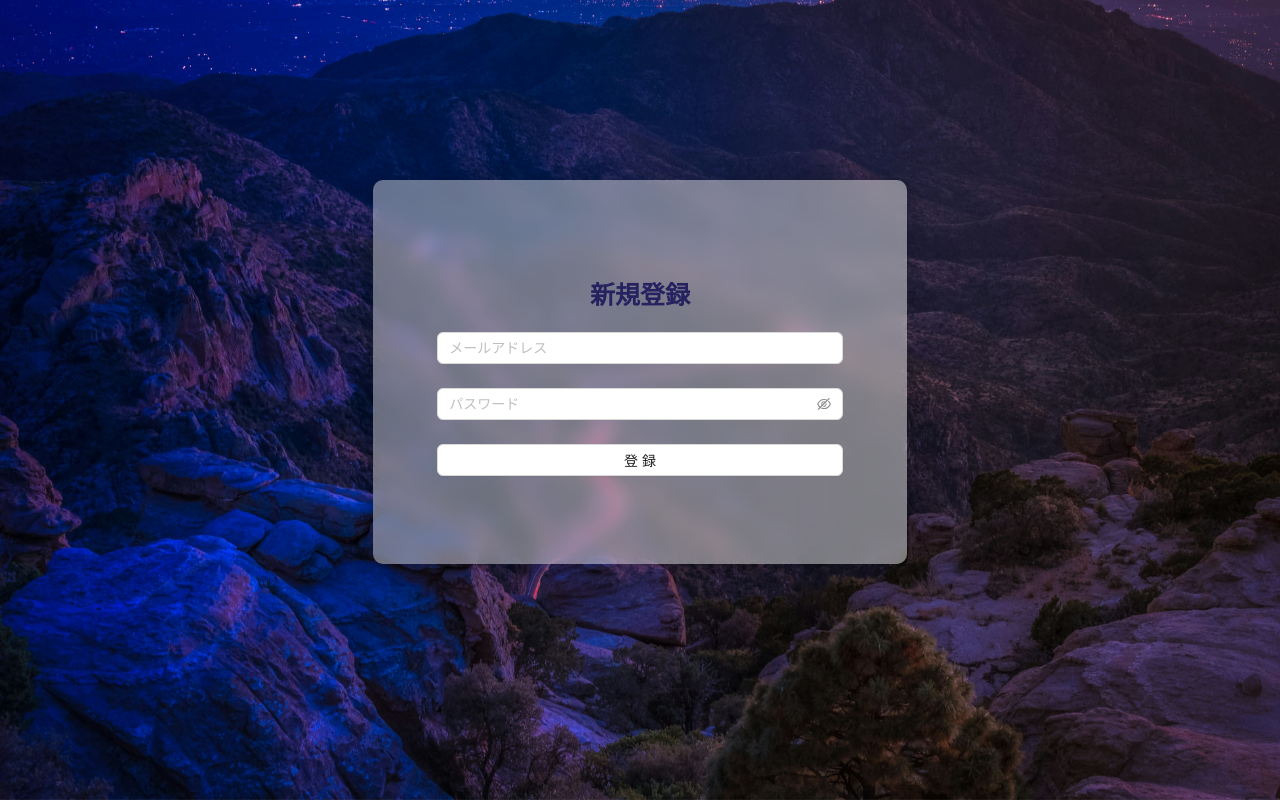
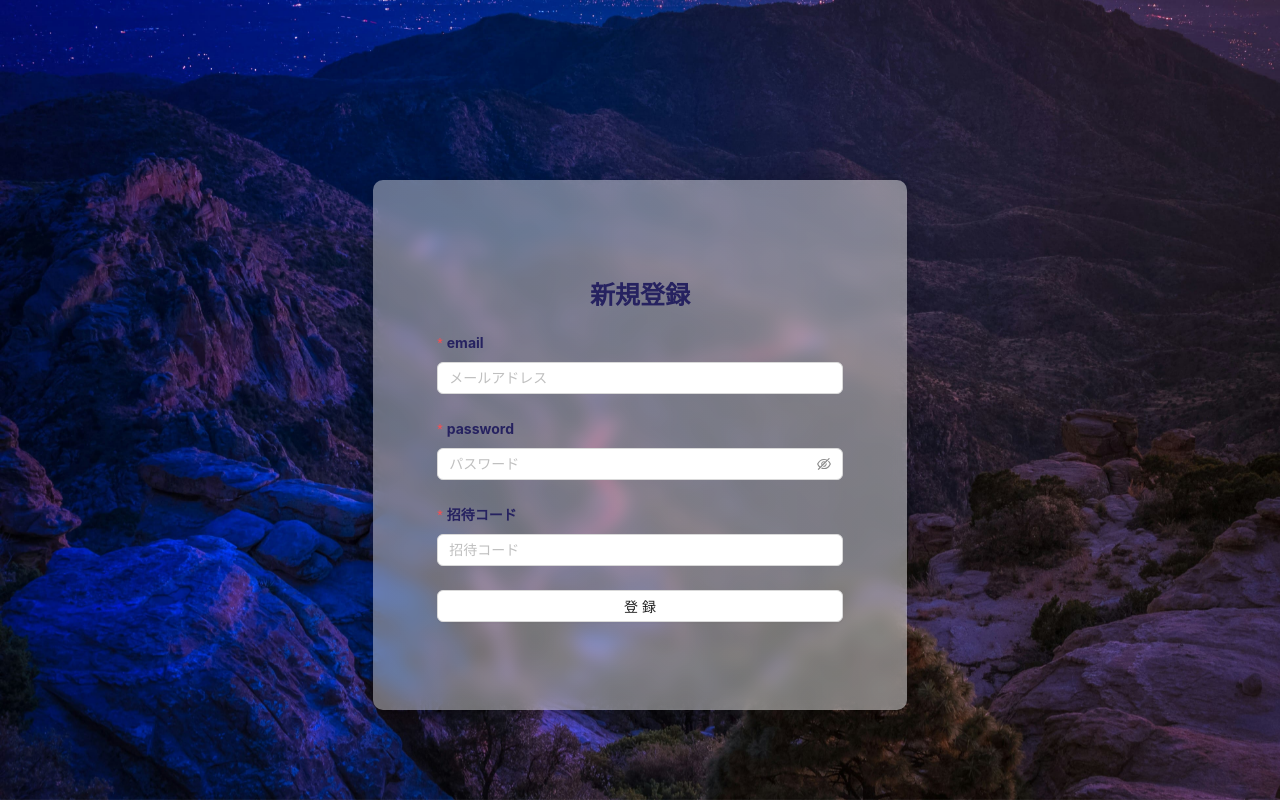
Before and after one commit to kuri382/fund-admin, a Next.js app in the folder frontend/: page /signup in a window 1280 px wide. Built offline with nearby package versions, Linux system fonts and the light colour scheme; no server answers.

Commit message:
:wrench: (frontend) updated invitation

```diff
--- a/frontend/src/app/signup/page.tsx
+++ b/frontend/src/app/signup/page.tsx
@@ -1,7 +1,7 @@
+import styles from '@/components/top/Top.module.css';
 import React from 'react';
 import { Col, Row } from 'antd';
 
-import styles from '@/components/top/Top.module.css';
 import SignUpForm from '@/components/auth/SignUpForm';
 
 const background: React.CSSProperties = {
--- a/frontend/src/components/auth/SignUpForm.tsx
+++ b/frontend/src/components/auth/SignUpForm.tsx
@@ -1,26 +1,29 @@
 "use client"
 import React, { useState } from 'react';
 import { Form, Input, Button } from 'antd';
-import { createUserWithEmailAndPassword } from 'firebase/auth';
+import { createUserWithEmailAndPassword, deleteUser } from 'firebase/auth';
 import { useRouter } from 'next/navigation';
+import axios from 'axios';
+
 import { auth } from '@/services/firebase';
+import { apiUrlPostAuthInvitationCheck } from "@/utils/api";
 
 interface SignUpFormValues {
   email: string;
   password: string;
+  invitationCode: string;
 }
 
-// Firebase Authエラーコード => 日本語メッセージのマッピング
 const getAuthErrorMessage = (code: string): string => {
   switch (code) {
     case 'auth/email-already-in-use':
-      return 'このメールアドレスは既に使われています。';
+      return 'このメールアドレスは既に使われています';
     case 'auth/invalid-email':
-      return 'メールアドレスの形式が正しくありません。';
+      return 'メールアドレスの形式が正しくありません';
     case 'auth/weak-password':
-      return 'パスワードが短すぎます。もう少し複雑なパスワードを設定してください。';
+      return 'パスワードが短すぎます。もう少し複雑なパスワードを設定してください';
     default:
-      return 'サインアップに失敗しました。お手数ですが管理者に連絡してください。';
+      return '招待コードが違っています';
   }
 };
 
@@ -29,36 +32,97 @@ const SignUpForm: React.FC = () => {
   const [error, setError] = useState('');
   const router = useRouter();
 
-  const onFinish = async ({ email, password }: SignUpFormValues) => {
+  const onFinish = async ({ email, password, invitationCode }: SignUpFormValues) => {
     setLoading(true);
     setError('');
+
+    let tempUser = null; // 招待コード検証失敗時にユーザーを削除するために利用
+
     try {
-      await createUserWithEmailAndPassword(auth, email, password);
+      // 1. Firebase Auth でユーザー作成
+      const userCredential = await createUserWithEmailAndPassword(auth, email, password);
+      tempUser = userCredential.user;
+
+      // 2. ユーザー作成成功後にトークンを取得
+      const token = await userCredential.user.getIdToken();
+
+      // 3. サーバーで招待コードを検証
+      await axios.post(
+        apiUrlPostAuthInvitationCheck,
+        { invitationCode },
+        {
+          headers: { Authorization: `Bearer ${token}` },
+          validateStatus: (status) => status === 200,
+        }
+      );
+
+      // 4. 招待コード検証が成功すれば完了画面へ遷移
       router.push('/signup-complete');
-    } catch (error: any) {
-      const errorCode = error.code || '';
-      const friendlyMessage = getAuthErrorMessage(errorCode);
-      setError(friendlyMessage);
-    } finally {
-      setLoading(false);
+
+    } catch (err: any) {
+      if (tempUser) {
+        await deleteUser(tempUser).catch((e) => {
+          console.error('ユーザー削除に失敗しました:', e);
+        });
+      }
+
+      // Firebase Auth のエラーの場合
+      if (err.code) {
+        const friendlyMessage = getAuthErrorMessage(err.code);
+        setError(friendlyMessage);
+        setLoading(false)
+        return;
+      }
+
+      if (err.response?.status === 400) {
+        // 招待コードエラー時
+        setError('招待コードが間違っています');
+        setLoading(false)
+      } else if (err.response) {
+        // 400以外の他のエラー (401,403,500など)
+        setError('サインアップまたは招待コードの確認に失敗しました。');
+        setLoading(false)
+      }
     }
   };
 
   return (
-    <Form name="signup" onFinish={onFinish}>
+    <Form
+      name="signup"
+      onFinish={onFinish}
+      layout="vertical"
+    >
       <Form.Item
         name="email"
+        label={<label style={{ color: "#262260" }}><b>email</b></label>}
         rules={[{ required: true, message: 'メールアドレスを入力してください' }]}
       >
         <Input placeholder="メールアドレス" />
       </Form.Item>
+
       <Form.Item
         name="password"
-        rules={[{ required: true, message: 'パスワードを入力してください', min: 6 }]}
+        label={<label style={{ color: "#262260" }}><b>password</b></label>}
+        rules={[
+          { required: true, message: 'パスワードを入力してください' },
+          { min: 6, message: 'パスワードは6文字以上を推奨しています' },
+        ]}
       >
         <Input.Password placeholder="パスワード" />
       </Form.Item>
-      {error && <p style={{ color: 'white' }}>{error}</p>} {/* エラーがある場合に表示 */}
+
+      {/* 招待コードが必須の場合は required を true に */}
+      <Form.Item
+        name="invitationCode"
+        label={<label style={{ color: "#262260" }}><b>招待コード</b></label>}
+        rules={[{ required: true, message: '招待コードを入力してください' }]}
+        normalize={(value) => (value ? value.toUpperCase() : '')}
+      >
+        <Input placeholder="招待コード" />
+      </Form.Item>
+
+      {error && <p style={{ color: 'white' }}>{error}</p>}
+
       <Form.Item>
         <Button type="default" htmlType="submit" loading={loading} block>
           登録
--- a/frontend/src/utils/api.ts
+++ b/frontend/src/utils/api.ts
@@ -19,13 +19,8 @@ export const apiUrlGetSelectedProject = `${api.baseUrl}/projects/selected`;
 export const apiUrlPostProjects = `${api.baseUrl}/projects`;
 export const apiUrlArciveProjects = `${api.baseUrl}/projects`;
 
-// llm オペレーション
-// old
-
-export const apiUrlCreateEmbeddings = `${api.baseUrl}/explorer/create`;
-export const apiUrlQueryQuestionAnswer = `${api.baseUrl}/explorer/query/qa`;
-export const apiUrlQueryRag = `${api.baseUrl}/explorer/query`;
-export const apiUrlQueryIssueAnalysis = `${api.baseUrl}/explorer/query/ia`;
+// auth
+export const apiUrlPostAuthInvitationCheck = `${api.baseUrl}/auth/invitation/check`;
 
 // ページごと分析
 export const apiUrlGetExplorerFinancialStatements = `${api.baseUrl}/explorer/financial_statements`;
```
Also changed, not shown: frontend/src/app/signin/page.tsx (+4 -5 lines), frontend/src/components/auth/SignInForm.tsx (+22 -18 lines).
